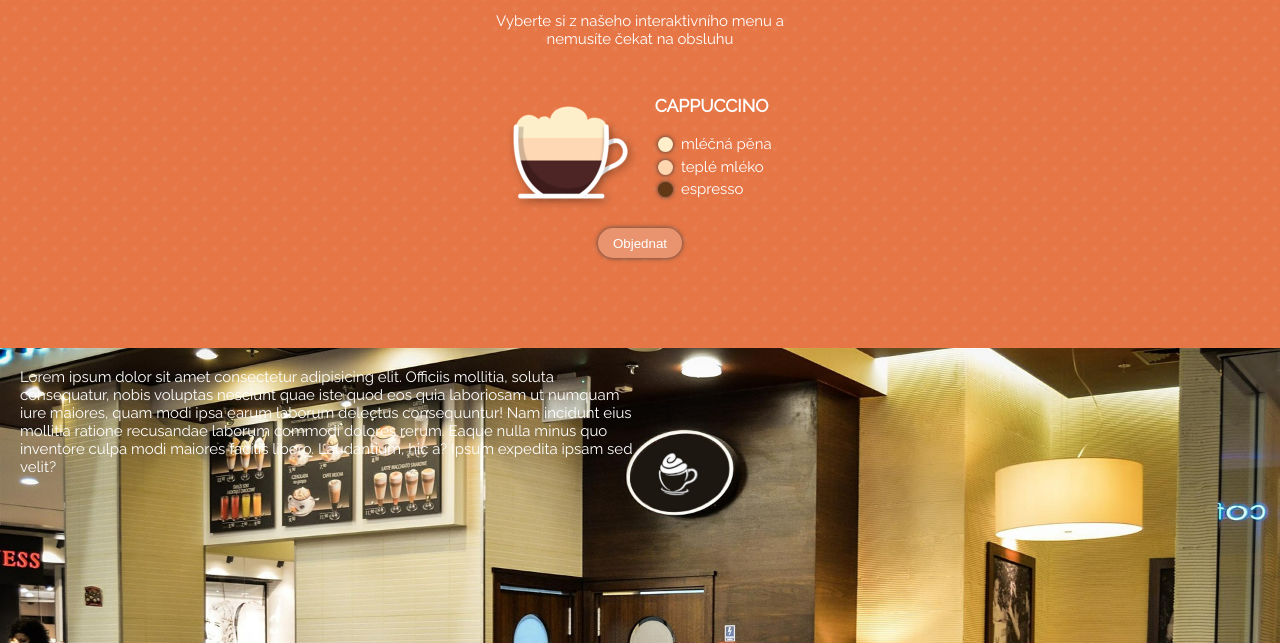
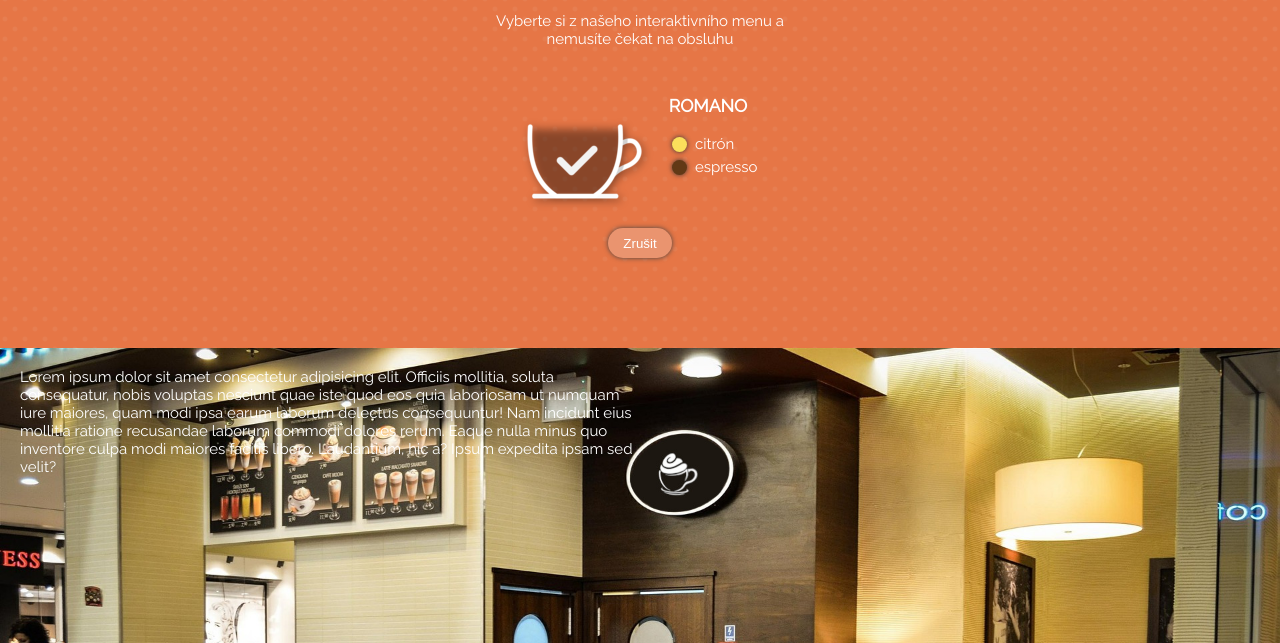
Before and after one commit to zuzubel/CafeLora, a website built with webpack: page src/index.html in a window 1280 px wide. Both pictures are taken after a click on the button "Objednat". Shown: the part 726-1369 px from the top of the page. Built offline with nearby package versions, Linux system fonts and the light colour scheme.

Commit message:
created component Drink which contains info about drink, picture and button

```diff
--- /dev/null
+++ b/src/Drink/index.js
@@ -0,0 +1,52 @@
+import { Layer } from '../Layer';
+import './style.css';
+
+export const Drink = (props) => {
+  const drinkElm = document.createElement('div');
+  drinkElm.className = 'drink';
+  drinkElm.innerHTML = `
+          <div class="drink__product">
+              <div class="drink__cup">
+                <img src="/assets/cups/${props.id}.png" />
+              </div>
+              <div class="drink__info">
+                <h3>${props.name}</h3>
+
+              </div>
+            </div>
+            <div class="drink__controls">
+                          <button class="order-btn">Objednat</button>
+                      </div>`;
+  //předání pole drinks komponentě Layers for smyčkou
+  /* for (let i = 0; i < layers.length; i += 1){
+            drinkInfoElm.appendChild(Layer(drinks.layers[i]))} */
+
+  //předání pole drinks komponentě Layers forEach smyčkou
+    const drinkInfoElm = drinkElm.querySelector('.drink__info');
+
+    props.layers.forEach((layer) => {
+    drinkInfoElm.appendChild(Layer(layer));
+    });
+
+    //po kliknutí zobrazí jiný obrázek a změní nápis tlačítka
+    const orderBtn = drinkElm.querySelector('.order-btn');
+    const drinkCupElm = drinkElm.querySelector('.drink__cup');
+
+    orderBtn.addEventListener('click', () => {
+    props.ordered = !props.ordered; //vyneguje proměnnou ordered
+    if (props.ordered) {
+      drinkCupElm.classList.add('drink__cup--selected');
+      orderBtn.textContent = 'Zrušit';
+    } else {
+      drinkCupElm.classList.remove('drink__cup--selected');
+      orderBtn.textContent = 'Objednat';
+    }
+    });
+
+  return drinkElm;
+};
+
+//předání bloku objektů přes for smyčku
+/* for (let i = 0; i < layers.length; i += 1){
+  drinkInfoElm.appendChild(Layer(layers[i]))
+} */
--- /dev/null
+++ b/src/Drink/style.css
@@ -0,0 +1,27 @@
+.drink {
+  padding: 2rem;
+}
+
+.drink__product {
+  display: flex;
+}
+
+.drink__cup {
+  width: 9rem;
+  height: 9rem;
+}
+
+.drink__cup img {
+  width: 9rem;
+  height: 9rem;
+}
+
+.drink__info {
+  margin-left: 1rem;
+}
+
+.drink__controls {
+  margin-top: 1rem;
+
+  text-align: center;
+}
--- a/src/Layer/index.js
+++ b/src/Layer/index.js
@@ -1,3 +1,5 @@
+
+import './style.css';
 
 export const Layer = (props) => {
   const layerDivElm = document.createElement('div');
--- a/src/index.html
+++ b/src/index.html
@@ -37,20 +37,8 @@
         </p>
 
         <div class="drinks-list">
-          <div class="drink">
-            <div class="drink__product">
-              <div class="drink__cup">
-                <img src="/assets/cups/cappuccino.png" />
-              </div>
-              <div class="drink__info">
-                <h3>Cappuccino</h3>
 
-              </div>
-            </div>
-            <div class="drink__controls">
-              <button class="order-btn">Objednat</button>
-            </div>
-          </div>
+
         </div>
       </div>
     </section>
--- a/src/index.js
+++ b/src/index.js
@@ -1,14 +1,11 @@
 import './index.html';
 import './style.css';
-import {Layer} from './Layer'
-import './Layer/style.css'
+import { Drink } from './Drink';
+
 
 const navBtnElm = document.querySelector('#nav-btn');
 const navElm = document.querySelector('nav');
 const menuAtrElm = document.querySelectorAll('.menu-a');
-const orderBtn = document.querySelector('.order-btn');
-const drinkElm = document.querySelector('.drink__cup');
-let ordered = false;
 
 //funkce která schová a otevírá menu
 const hideNav = () => {
@@ -25,42 +22,25 @@ menuAtrElm.forEach((e) => {
   });
 });
 
-//po kliknutí zobrazí jiný obrázek a změní nápis tlačítka
-orderBtn.addEventListener('click', () => {
-  if (ordered) {
-    drinkElm.classList.add('drink__cup--selected');
-    orderBtn.textContent = 'Zrušit';
-    ordered = false;
-  } else {
-    drinkElm.classList.remove('drink__cup--selected');
-    orderBtn.textContent = 'Objednat';
-    ordered = true;
-  }
-});
 
-const cappuccino = [
+const drink =
 {
-    color: '#feeeca',
-    label: 'mléčná pěna',
-  },
+  id: 'romano',
+  name: 'Romano',
+  ordered: false,
+  layers: [
     {
-    color: '#fed7b0',
-    label: 'teplé mléko',
+      color: '#fbdf5b',
+      label: 'citrón',
     },
     {
       color: '#613916',
       label: 'espresso',
     },
-];
+  ],
+};
 
-const drinkInfoElm = document.querySelector('.drink__info');
+const drinksListElm = document.querySelector(".drinks-list")
 
-//předání bloku objektů přes for smyčku
-/* for (let i = 0; i < cappuccino.length; i += 1){
-  drinkInfoElm.appendChild(Layer(cappuccino[i]))
-} */
-
-//předání bloku objektů komponentě for smyčkou
-cappuccino.forEach((drink) => {
-  drinkInfoElm.appendChild(Layer(drink))
-})
+//tímto vložím komponentu Drink, který si načte objekty drink do divu s třídou .drinks-list
+drinksListElm.appendChild(Drink(drink))
--- a/src/style.css
+++ b/src/style.css
@@ -148,42 +148,7 @@ nav a:hover {
   margin-bottom: 4rem;
 }
 
-.drink {
-  padding: 2rem;
-}
 
-.drink__product {
-  display: flex;
-}
-
-.drink__cup {
-  width: 9rem;
-  height: 9rem;
-}
-
-.drink__cup img {
-  width: 9rem;
-  height: 9rem;
-}
-
-.drink__cup--selected {
-  background-image: url('./img/cup-selected.png');
-  background-size: contain;
-}
-
-.drink__cup--selected img {
-  display: none;
-}
-
-.drink__info {
-  margin-left: 1rem;
-}
-
-.drink__controls {
-  margin-top: 1rem;
-
-  text-align: center;
-}
 
 .order-btn {
   padding: 0.5rem 1rem;
@@ -284,3 +249,12 @@ nav a:hover {
 .gallery--p{
 padding: 20px 50% 20px 20px;
 }
+
+.drink__cup--selected {
+  background-image: url('./img/cup-selected.png');
+  background-size: contain;
+}
+
+.drink__cup--selected img {
+  display: none;
+}
```
Lines whose indentation alone changed are shown as unchanged.
